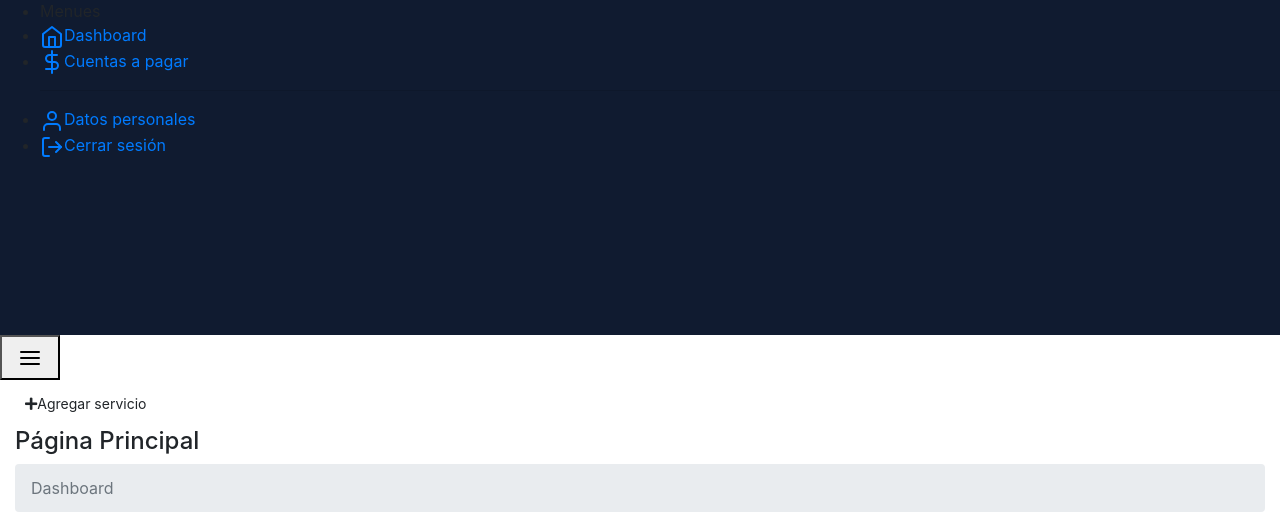
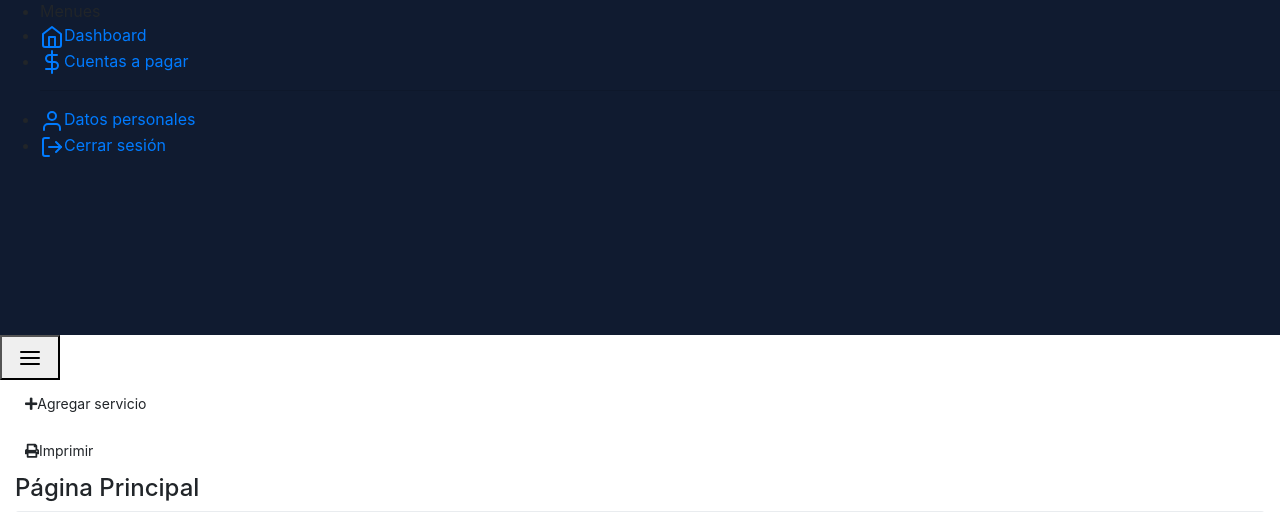
Before and after one commit to gastonbarbaccia/prueba, a PHP site: page /dashboard.php in a window 1280 px wide. Shown: the part 134-646 px from the top of the page. Run offline with PHP 8.4, Linux system fonts and the light colour scheme; data that the repository does not hold is empty; some libraries are stand-ins or nearby versions.

Commit message:
Se agrega impresion

```diff
--- a/dashboard.php
+++ b/dashboard.php
@@ -38,7 +38,13 @@ $resultado = $conexion->query("SELECT ROUND(SUM(importe),2) as resultado FROM se
 
 </head>
 
+<script>
 
+function print_pdf() {
+        window.print();
+    }
+
+</script>
 
 <body class="">
     <!-- Left Sidenav -->
@@ -101,6 +107,11 @@ $resultado = $conexion->query("SELECT ROUND(SUM(importe),2) as resultado FROM se
                     <li class="creat-btn">
                         <div class="nav-link">
                             <a class=" btn btn-sm btn-soft-primary nuevo" data-toggle="modal" data-target="#nuevoRegistro" type="button"><i class="fas fa-plus me-2"></i>Agregar servicio</a>
+                        </div>
+                    </li>
+                    <li class="creat-btn" onclick="window.print()">
+                        <div class="nav-link">
+                            <a class=" btn btn-sm btn-soft-primary nuevo" type="button"><i class="fas fa-print me-2"></i>Imprimir</a>
                         </div>
                     </li>
                 </ul>
```
